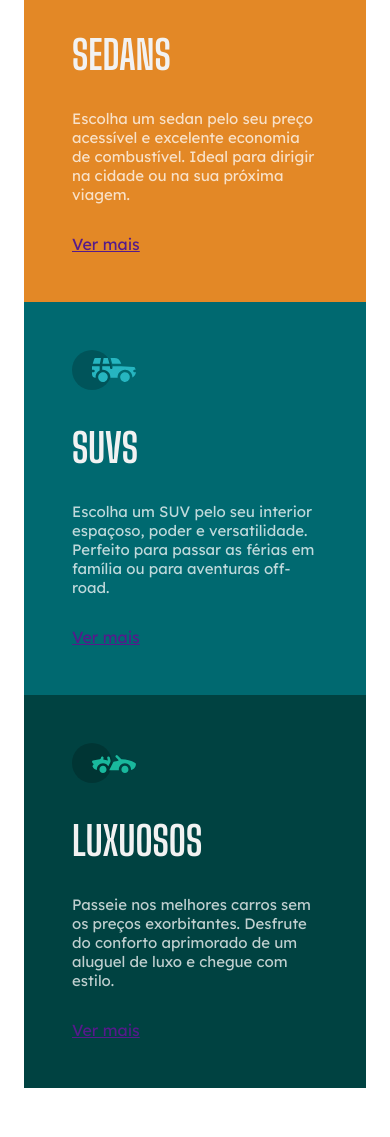
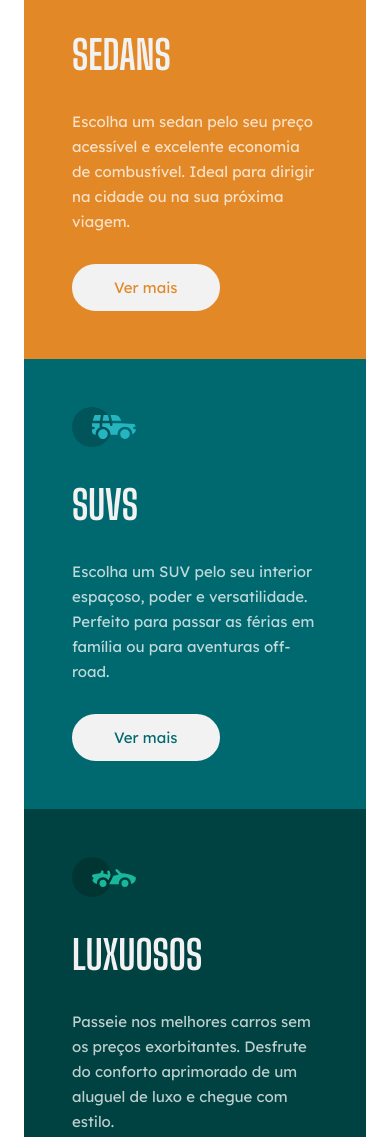
Before and after one commit to firpotas123/carros, a plain HTML site: page index.html in a window 390 px wide. Shown: the part 179-1316 px from the top of the page. Drawn offline with Linux system fonts and the light colour scheme.

Commit message:
finalização da parte mobile

```diff
--- a/index.html
+++ b/index.html
@@ -16,21 +16,21 @@
             <img src="./imagens/icon-sedans.svg" alt="carro sedans">
             <h2>Sedans</h2>
             <p>Escolha um sedan pelo seu preço acessível e excelente economia de combustível. Ideal para dirigir na cidade ou na sua próxima viagem.</p>
-            <a href="">Ver mais</a>
+            <a href="https://www.webmotors.com.br/sedans" target="_blank">Ver mais</a>
         </section>
 
         <section class="suvs">
             <img src="./imagens/icon-suvs.svg" alt="carro suvs">
             <h2>SUVs</h2>
             <p>Escolha um SUV pelo seu interior espaçoso, poder e versatilidade. Perfeito para passar as férias em família ou para aventuras off-road.</p>
-            <a href="">Ver mais</a>
+            <a href="https://www.webmotors.com.br/suvs" target="_blank">Ver mais</a>
         </section>
 
         <section class="luxuosos">
             <img src="./imagens/icon-luxury.svg" alt="carro de luxo">
             <h2>Luxuosos</h2>
             <p>Passeie nos melhores carros sem os preços exorbitantes. Desfrute do conforto aprimorado de um aluguel de luxo e chegue com estilo.</p>
-            <a href="">Ver mais</a>
+            <a href="https://www.webmotors.com.br/catalogo/carroceria/coupe/" target="_blank">Ver mais</a>
         </section>
     </main>
 </body>
--- a/style.css
+++ b/style.css
@@ -29,10 +29,19 @@ p {
     font-size: 0.9375rem;
     color: var(--transparent-white);
     margin-bottom: 1.875rem;
+    line-height: 1.5625rem;
 }
 
 a {
     font-family: 'Lexend Deca', sans-serif;
+    display: block;
+    text-decoration: none;
+    border: 2px solid var(--gray);
+    width: fit-content;
+    font-size: 0.9375rem;
+    padding: 0.75rem 2.5rem;
+    border-radius: 1.5625rem;
+    background: var(--gray);
 }
 
 section {
@@ -41,6 +50,7 @@ section {
 
 .sedans {
     background: var(--orange);
+    border-radius: 8px 8px 0px 0px;
 }
 
 .suvs {
@@ -49,4 +59,17 @@ section {
 
 .luxuosos {
     background: var(--dark-cyan);
+    border-radius: 0px 0px 8px 8px;
 }
+
+.sedans a {
+    color: var(--orange);
+}
+
+.suvs a {
+    color: var(--cyan);
+}
+
+.luxuosos a {
+    color: var(--dark-cyan);
+}
```
